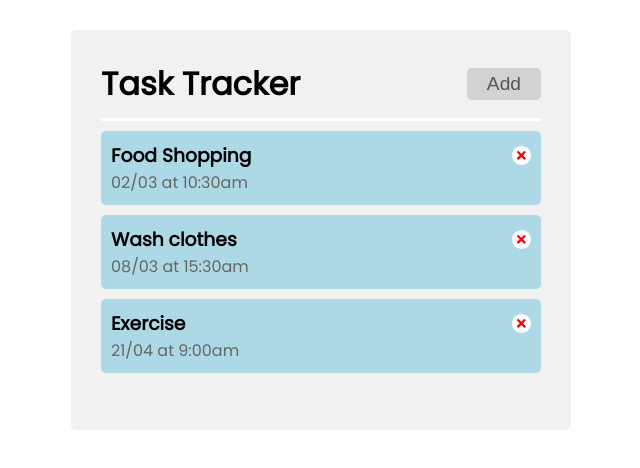
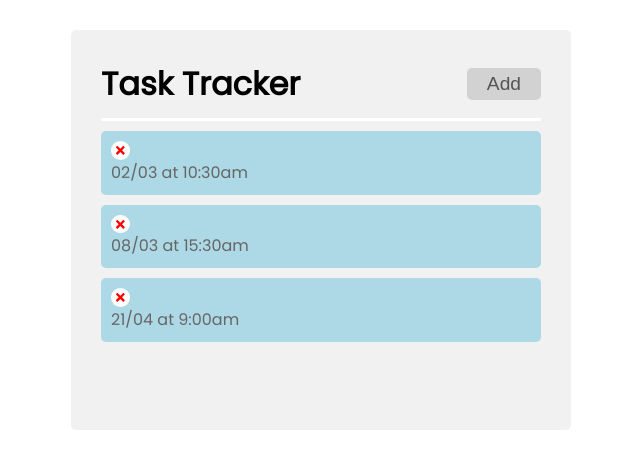
Before and after one commit to jasontwuk/React_task-tracker, a React (Create React App) app: page / in a window 1280 px wide. Shown: the top 468 px of the page, without its empty margins (319-959 px from the left). Built offline with nearby package versions, Linux system fonts and the light colour scheme.

Commit message:
change tasks state's structure

```diff
--- a/src/App.js
+++ b/src/App.js
@@ -8,18 +8,21 @@ function App() {
   const [tasks, setTasks] = useState([
     {
       id: 1,
-      text: "Food Shopping",
+      name: "Food Shopping",
       time: "02/03 at 10:30am",
+      color: "blue",
     },
     {
       id: 2,
-      text: "Wash clothes",
+      name: "Wash clothes",
       time: "08/03 at 15:30am",
+      color: "pink",
     },
     {
       id: 3,
-      text: "Exercise",
+      name: "Exercise",
       time: "21/04 at 9:00am",
+      color: "yellow",
     },
   ]);
 
--- a/src/components/AddTaskForm.js
+++ b/src/components/AddTaskForm.js
@@ -2,7 +2,7 @@ import { useEffect, useState } from "react";
 import { FaTimes } from "react-icons/fa";
 
 const AddTaskForm = ({ onAdd, saveTask }) => {
-  const [task, setTask] = useState("");
+  const [name, setName] = useState("");
   const [time, setTime] = useState("");
   const [color, setColor] = useState("Blue");
   const [successMsg, setSuccessMsg] = useState(false);
@@ -18,15 +18,15 @@ const AddTaskForm = ({ onAdd, saveTask }) => {
     e.preventDefault();
 
     // *** check if the task is empty
-    if (!task) {
+    if (!name) {
       alert("Please add a task.");
       return;
     }
 
-    saveTask({ task, time, color });
+    saveTask({ name, time, color });
 
     // *** clear the form
-    setTask("");
+    setName("");
     setTime("");
     setColor("Blue");
 
@@ -44,8 +44,8 @@ const AddTaskForm = ({ onAdd, saveTask }) => {
           <input
             type="text"
             placeholder="Add Task"
-            value={task}
-            onChange={(e) => setTask(e.target.value)}
+            value={name}
+            onChange={(e) => setName(e.target.value)}
             id="input-task"
           />
         </div>
```
